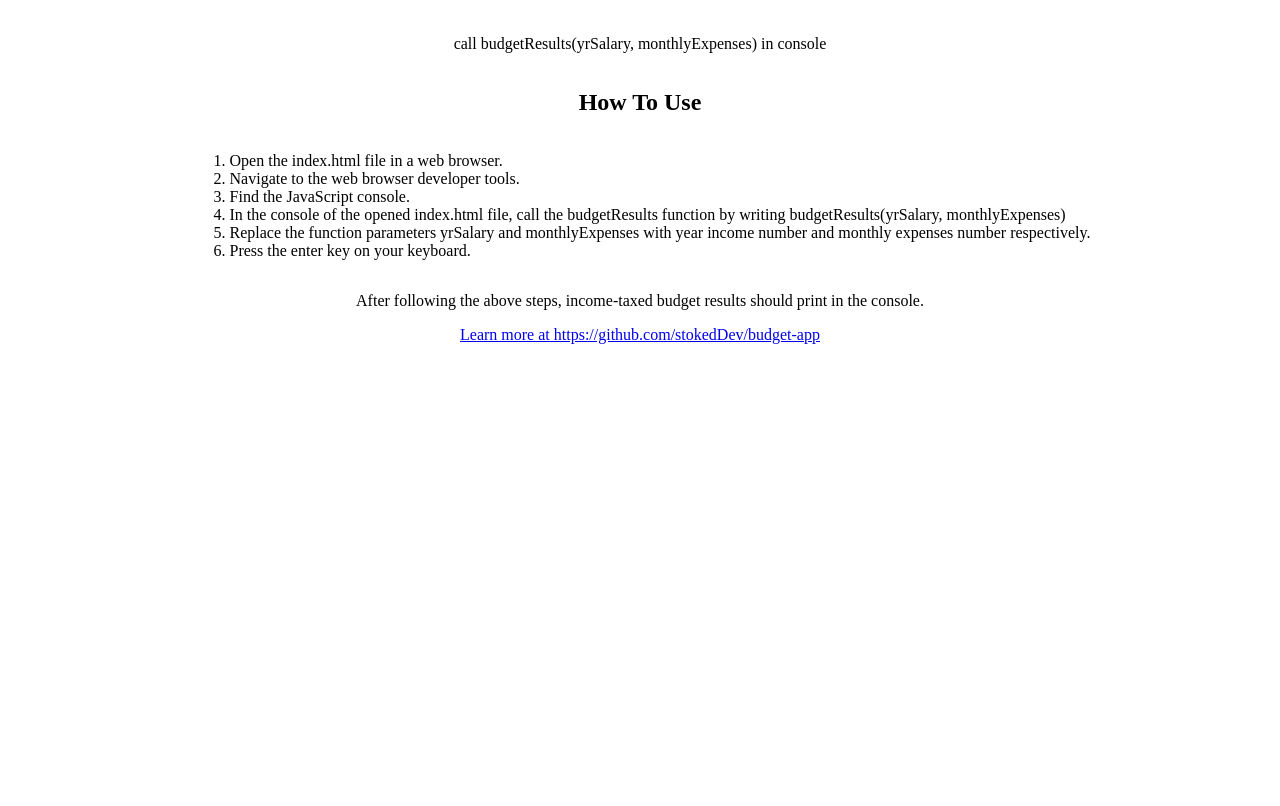
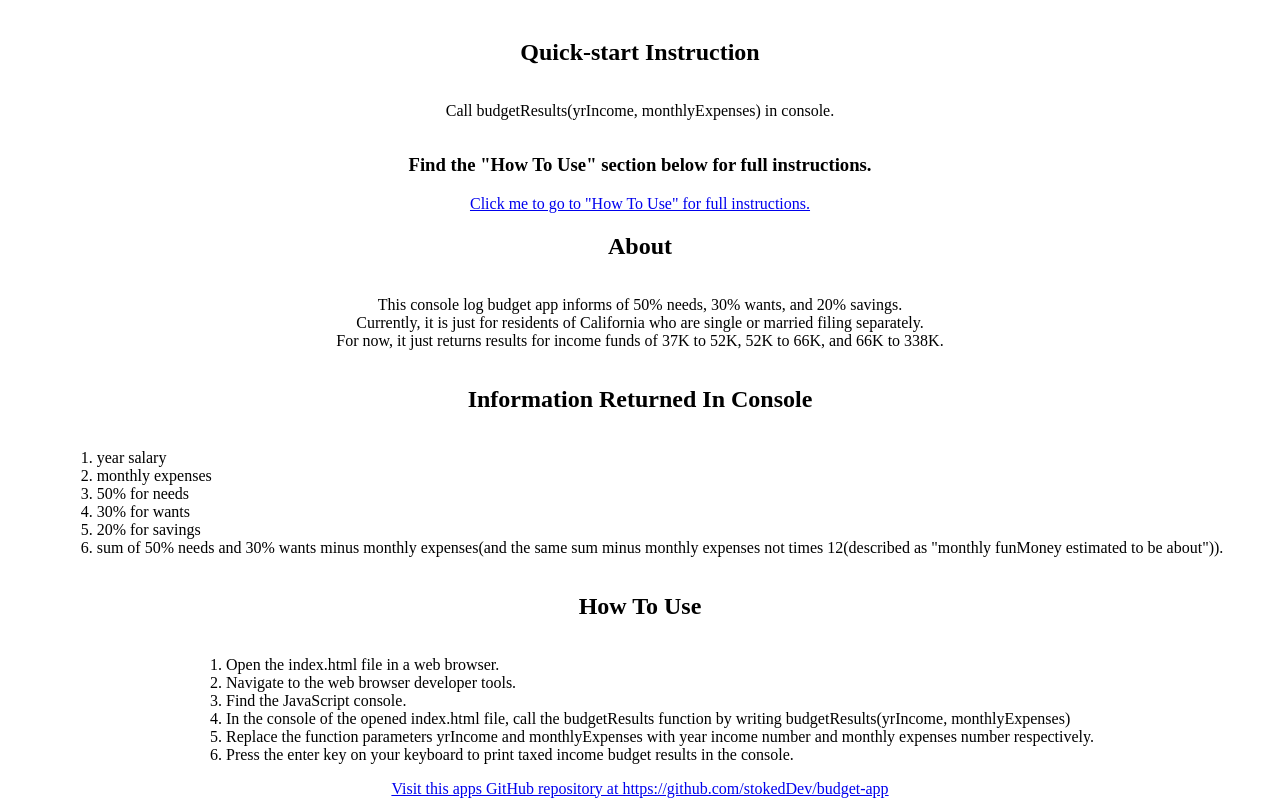
Before and after one commit to stokedDev/budget-app, a plain HTML site: page index.html in a window 1280 px wide. Shown: the part 69-875 px from the top of the page. Before the commit the page ends 800 px from the top, so only its background shows below. Drawn offline with Linux system fonts and the light colour scheme.

Commit message:
Update all sections

```diff
--- a/index.html
+++ b/index.html
@@ -9,15 +9,30 @@
 </head>
 <body>
     <h1>Budget</h1>
-    <p>call budgetResults(yrSalary, monthlyExpenses) in console</p>
-    <h2>How To Use</h2>
+    <h2>Quick-start Instruction</h2>
+    <p class="quick-start-instruction">Call budgetResults(yrIncome, monthlyExpenses) in console.</p>
+    <h3 class="direction-to-how-to-use">Find the "How To Use" section below for full instructions.</h3>
+    <a class="full-instructions-link" href="#how-to-use">Click me to go to "How To Use" for full instructions.</a>
+    <h2>About</h2>
+    <p class="about-p">This console log budget app informs of 50% needs, 30% wants, and 20% savings. <br>
+Currently, it is just for residents of California who are single or married filing separately.<br>
+For now, it just returns results for income funds of 37K to 52K, 52K to 66K, and 66K to 338K.</p>
+<h2>Information Returned In Console</h2>
+<ol>
+    <li>year salary</li>
+    <li>monthly expenses</li>
+    <li>50% for needs</li>
+    <li>30% for wants</li>
+    <li>20% for savings</li>
+    <li>sum of 50% needs and 30% wants minus monthly expenses(and the same sum minus monthly expenses not times 12(described as "monthly funMoney estimated to be about")).</li>
+</ol>
+    <h2 id="how-to-use">How To Use</h2>
     <ol>
         <li>Open the index.html file in a web browser.</li>
         <li>Navigate to the web browser developer tools.</li>
         <li>Find the JavaScript console.</li>
-        <li>In the console of the opened index.html file, call the budgetResults function by writing budgetResults(yrSalary, monthlyExpenses)</li>
-        <li>Replace the function parameters yrSalary and monthlyExpenses with year income number and monthly expenses number respectively.</li>
-        <li>Press the enter key on your keyboard.</li>
+        <li>In the console of the opened index.html file, call the budgetResults function by writing budgetResults(yrIncome, monthlyExpenses)</li>
+        <li>Replace the function parameters yrIncome and monthlyExpenses with year income number and monthly expenses number respectively.</li>
+        <li>Press the enter key on your keyboard to print taxed income budget results in the console.</li>
     </ol>
-    <p>After following the above steps, income-taxed budget results should print in the console.</p>
-    <a href="https://github.com/stokedDev/budget-app" target="_blank">Learn more at https://github.com/stokedDev/budget-app</a>
+    <a class="github-repo-link" href="https://github.com/stokedDev/budget-app" target="_blank">Visit this apps GitHub repository at https://github.com/stokedDev/budget-app</a>
```
